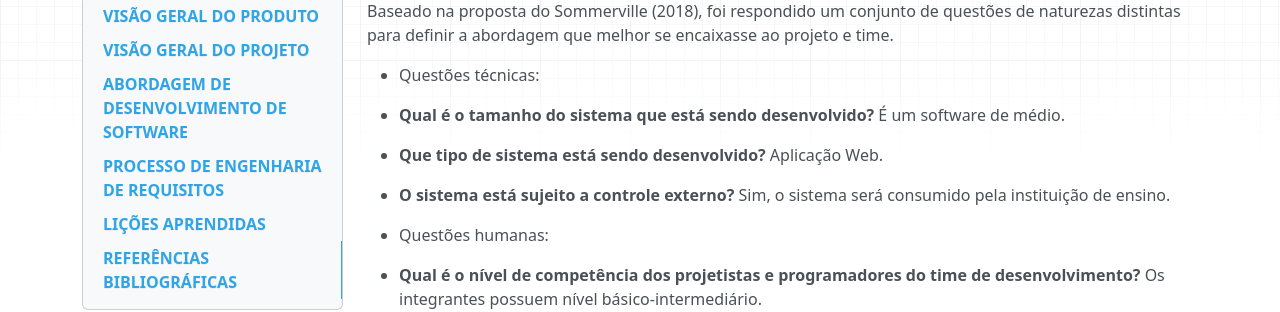
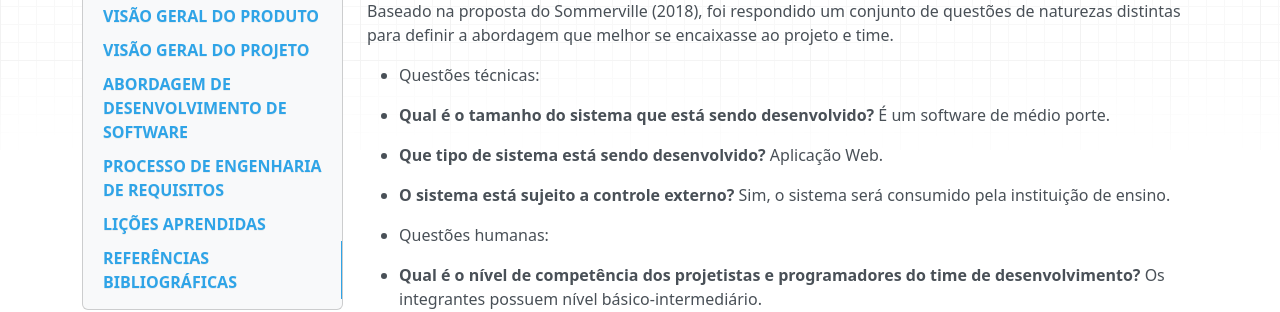
Before and after one commit to mdsreq-fga-unb/2022.1-Meio-a-Meio, an MkDocs documentation site: the page built from docs/ProductVision.md, in a window 1280 px wide and 900 px high, scrolled down 2888 px. Shown: the part 156-468 px from the top of the window. Built offline with MkDocs 1.6.1, drawn with Linux system fonts in a browser that asks for light colours; nearby versions of some CDN libraries.

Commit message:
Update ProductVision.md

```diff
--- a/docs/ProductVision.md
+++ b/docs/ProductVision.md
@@ -113,7 +113,7 @@ Baseado na proposta do Sommerville (2018), foi respondido um conjunto de questõ
 
 - Questões técnicas:
 
-   - <b>Qual é o tamanho do sistema que está sendo desenvolvido?</b> É um software de médio.<br>
+   - <b>Qual é o tamanho do sistema que está sendo desenvolvido?</b> É um software de médio porte.<br>
 
    - <b>Que tipo de sistema está sendo desenvolvido?</b> Aplicação Web.<br>
 
```
